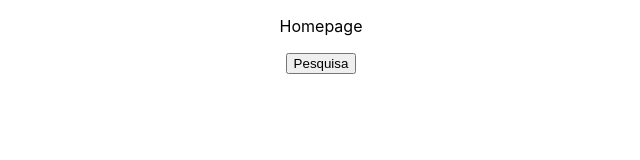
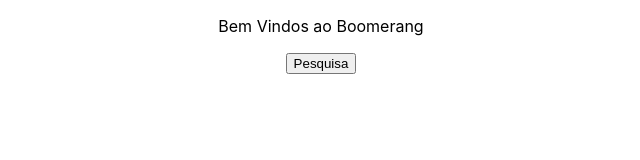
Before and after one commit to DinaX02/Boomerang, a React (Create React App) app: page / in a window 1280 px wide. Shown: the top 160 px of the page, without its empty margins (319-959 px from the left). Built offline with nearby package versions, Linux system fonts and the light colour scheme.

Commit message:
mudar paragrafo inicial da HomePage (teste de commit inicial)

```diff
--- a/src/pages/Homepage.js
+++ b/src/pages/Homepage.js
@@ -4,7 +4,7 @@ import { Link } from 'react-router-dom'
 const Homepage = () => {
   return (
     <div>
-        <p>Homepage</p>
+        <p>Bem Vindos ao Boomerang</p>
     <Link to={"/search-page"}><button>Pesquisa</button></Link>
     </div>
   )
```
